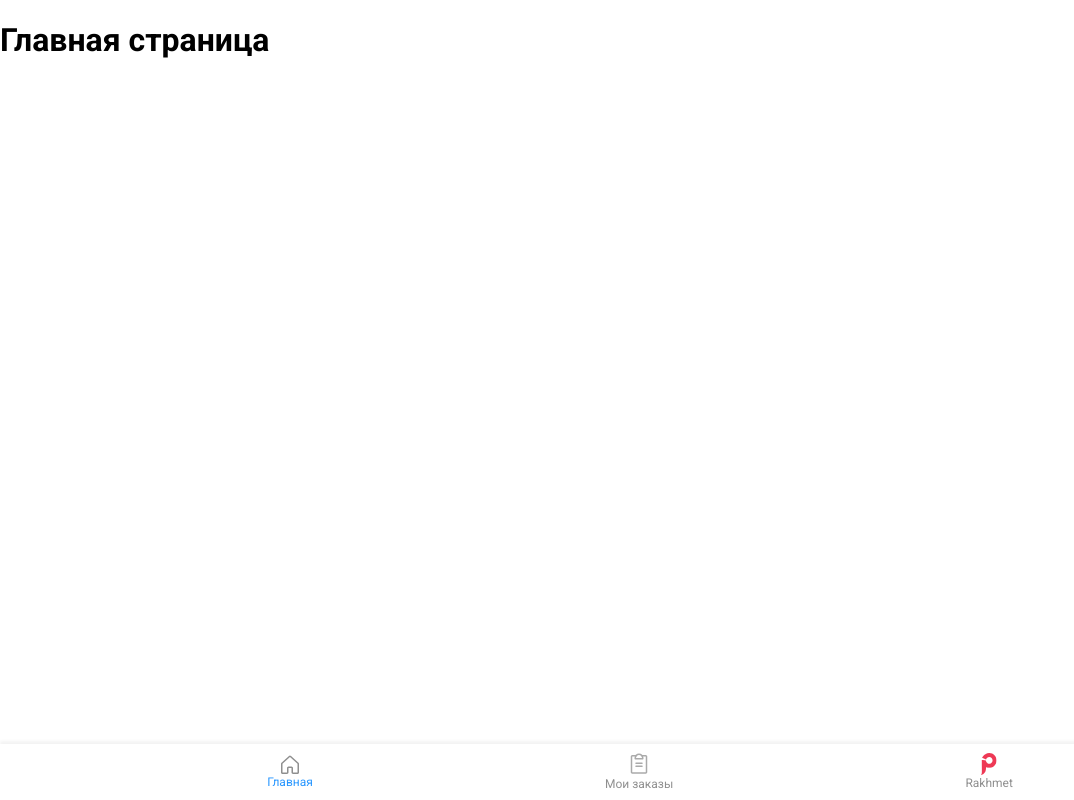
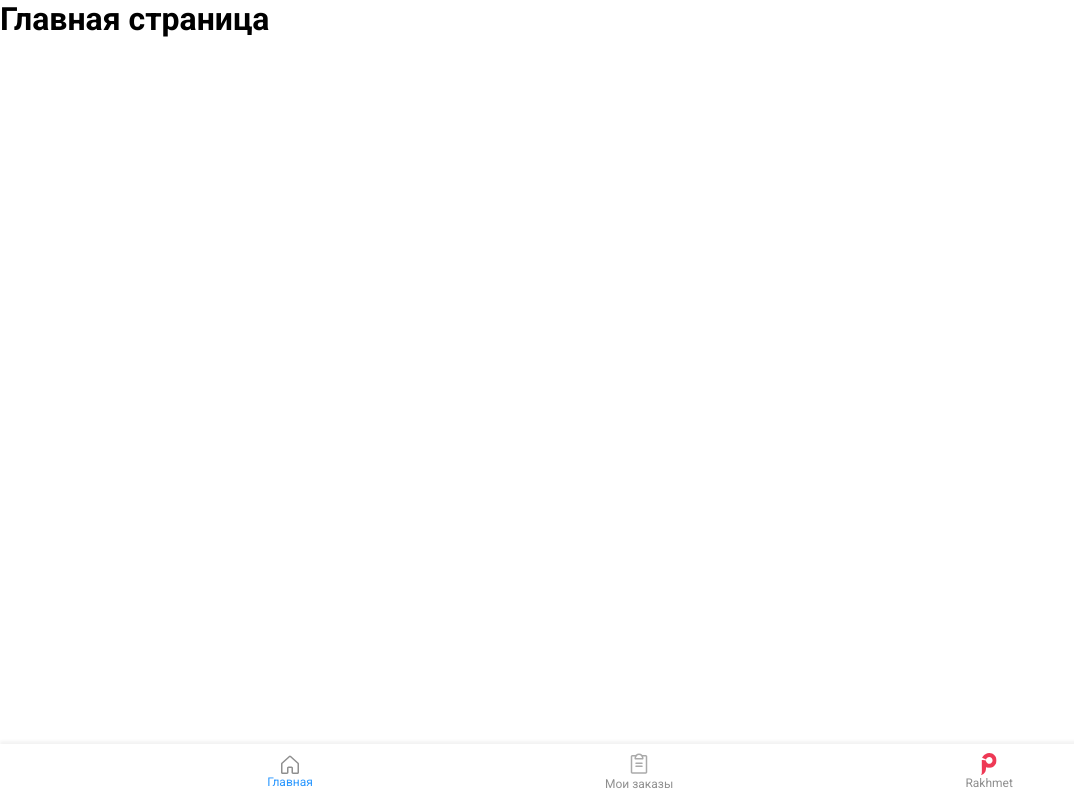
Before and after one commit to choco-internship/team_1, a Vue app: page / in a window 1280 px wide. Shown: the whole page, without its empty margins (0-1074 px from the left). Built offline with nearby package versions, Linux system fonts and the light colour scheme.

Commit message:
style: add container, title styles

```diff
--- a/src/assets/main.css
+++ b/src/assets/main.css
@@ -1,4 +1,11 @@
 @import url("https://fonts.googleapis.com/css2?family=Roboto:wght@400;500;700&display=swap");
+
+* {
+  padding: 0;
+  margin: 0;
+  box-sizing: border-box;
+}
+
 html,
 body {
   height: 100%;
@@ -18,3 +25,14 @@ button {
   border: none;
   cursor: pointer;
 }
+
+.container {
+  padding: 0px 16px;
+}
+
+.title {
+  font-size: 20px;
+  font-weight: 700;
+  line-height: 20px;
+  color: #131113;
+}
```
